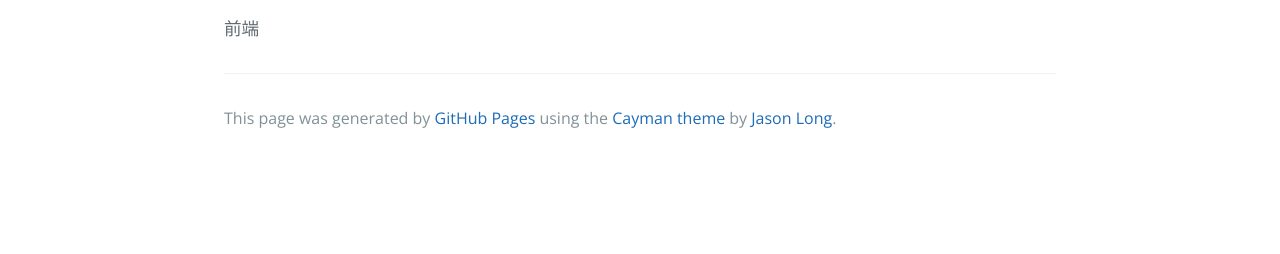
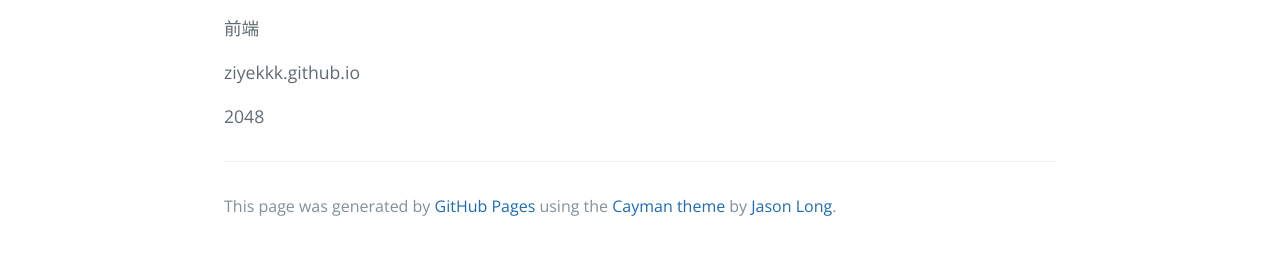
Before and after one commit to ziyekkk/ziyekkk.github.io, a plain HTML site: page index.html in a window 1280 px wide. Shown: the part 404-658 px from the top of the page. Drawn offline with nearby package versions, Linux system fonts and the light colour scheme.

Commit message:
Update index.html

```diff
--- a/index.html
+++ b/index.html
@@ -20,6 +20,9 @@
 <a id="ziyekkkgithubio" class="anchor" href="#ziyekkkgithubio" aria-hidden="true"><span aria-hidden="true" class="octicon octicon-link"></span></a>ziyekkk.github.io</h1>
 
 <p>前端</p>
+<a id="link2048" class="anchor" href="2048.html" aria-hidden="true"><span aria-hidden="true" class="octicon octicon-link"></span></a>ziyekkk.github.io</h1>
+
+<p>2048</p>
 
       <footer class="site-footer">
 
```
